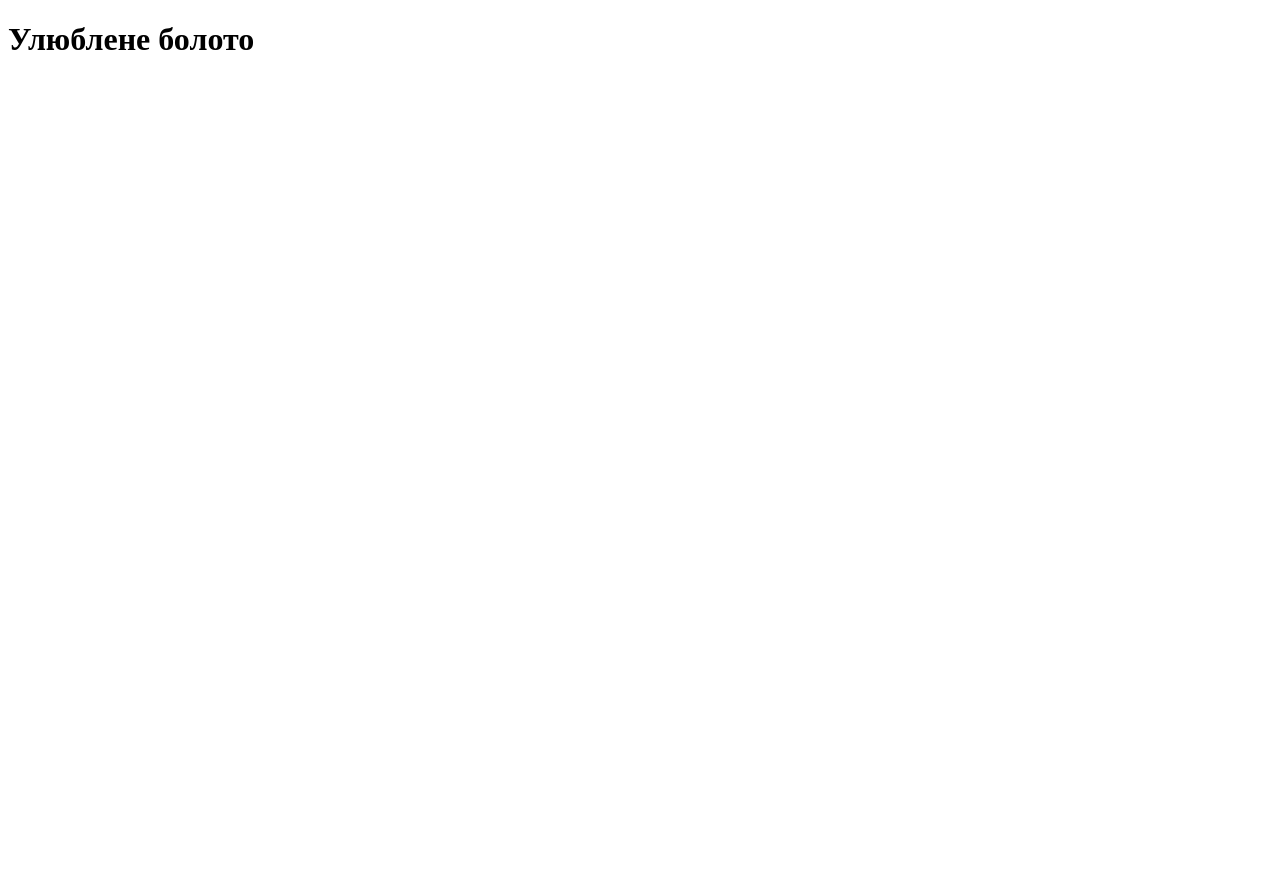
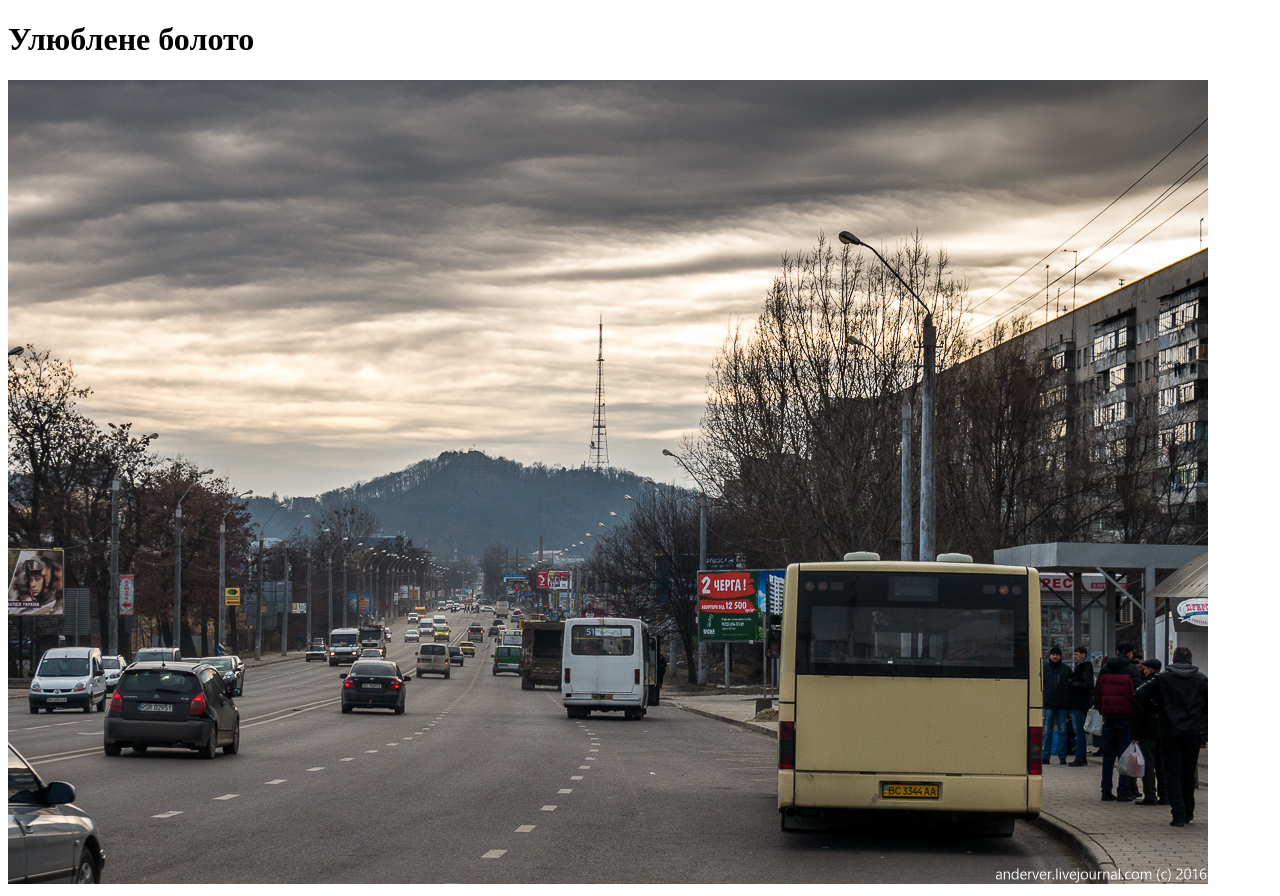
Before and after one commit to lifeisbeautifful/HTML-, a plain HTML site: page index.html in a window 1280 px wide. Before the commit the page ends 800 px from the top, so only its background shows below. Drawn offline with Linux system fonts and the light colour scheme.

Commit message:
Коментар

```diff
--- a/index.html
+++ b/index.html
@@ -5,5 +5,6 @@
     </head>
     <body>
      <h1>Улюблене болото</h1>
+     <img src="1306337_original.jpg"/>
     </body>
 </html>
```
